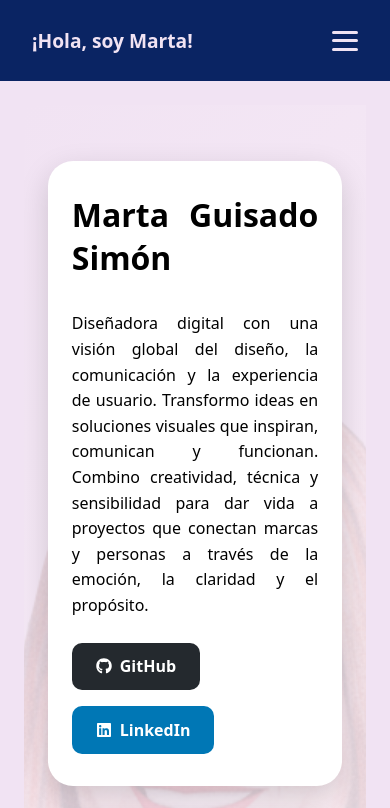
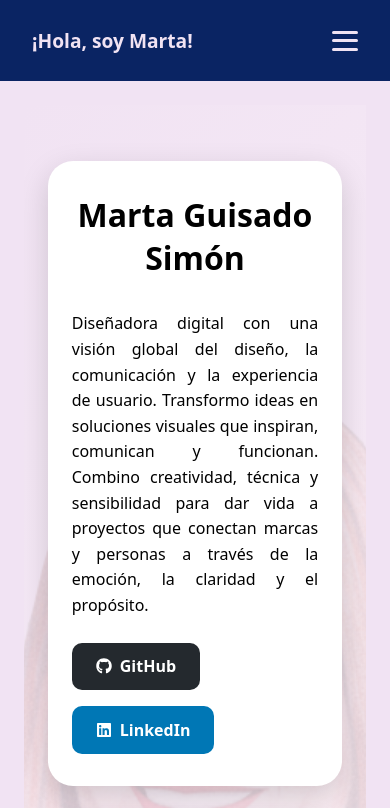
Before and after one commit to MartaGuisado/porfolio-react, a React (Vite) app in the folder proyecto/: page / in a window 390 px wide. Shown: the top 808 px of the page. Built offline with nearby package versions, Linux system fonts and the light colour scheme.

Commit message:
Revisión media querys

```diff
--- a/proyecto/src/pages/Home.css
+++ b/proyecto/src/pages/Home.css
@@ -23,7 +23,6 @@
   height: 100vh;
   background: url("../assets/mi-foto.png") no-repeat right center;
   background-size: contain;
-  background-attachment: fixed;
   pointer-events: none;
   z-index: 0;
 }
@@ -60,6 +59,7 @@
 
 .home-text h1 {
   margin-bottom: 1em; /* 🔹 Más separación debajo del título */
+
 }
 
 .home-text p {
@@ -268,6 +268,10 @@
     padding: 2em 1.5em;
   }
 
+  .home-text h1 {
+    text-align: center;
+  }
+
   /* 🔹 Alineamos las tarjetas también */
   .cards-section {
     flex-direction: column;
```
